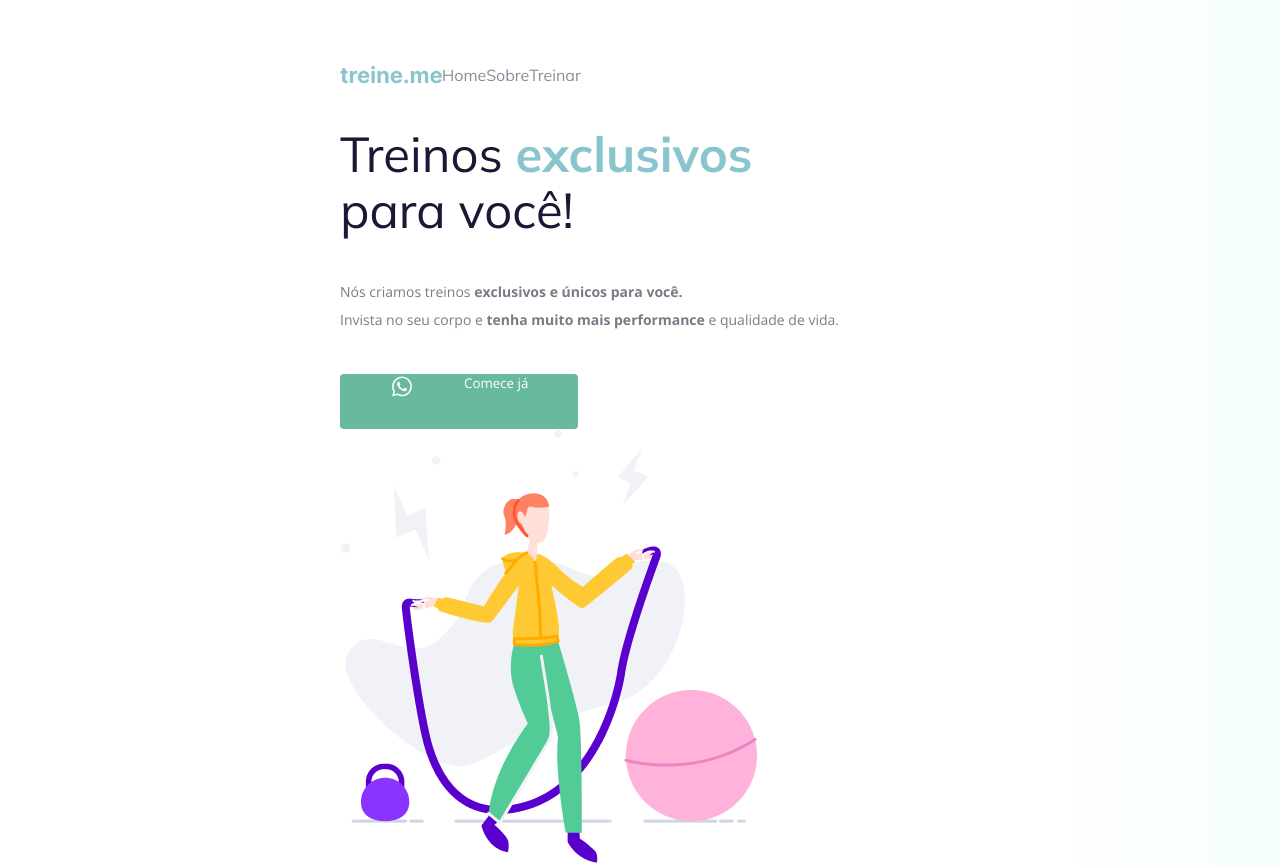
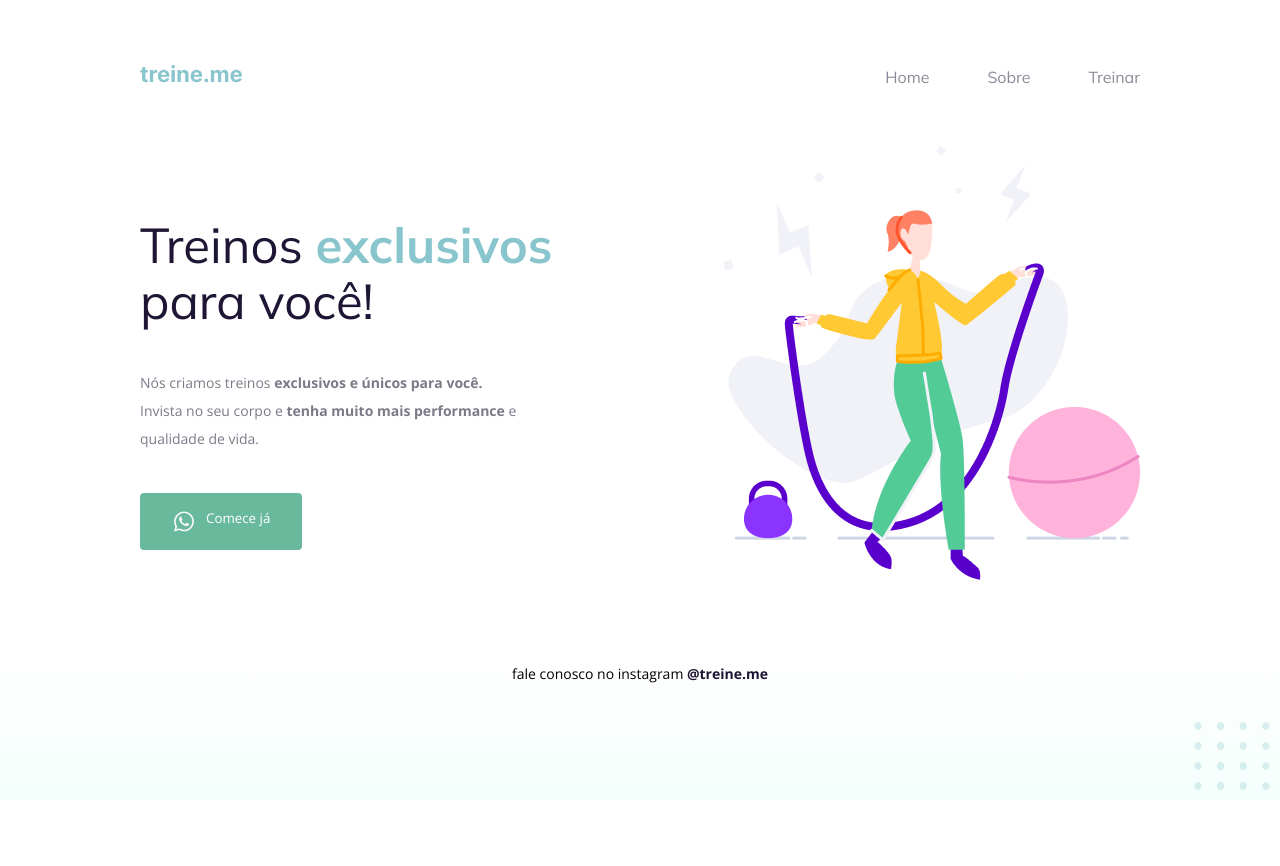
Before and after one commit to Gilmar-Viriato/projeto02ex, a plain HTML site: page index.html in a window 1280 px wide. Shown: the top 866 px of the page. After the commit the page ends 800 px from the top, so only its background shows below. Drawn offline with nearby package versions, Linux system fonts and the light colour scheme.

Commit message:
Changes to be committed: 	modified:   index.html 	modified:   style.css

```diff
--- a/index.html
+++ b/index.html
@@ -1,12 +1,14 @@
-<html lang="pt-br"><head>
+<!DOCTYPE html>
+<html lang="pt-br">
+  <head>
     <link rel="preconnect" href="https://fonts.googleapis.com">
-  <link rel="preconnect" href="https://fonts.gstatic.com" crossorigin="">
+    <link rel="preconnect" href="https://fonts.gstatic.com" crossorigin>
 
-  <meta charset="UTF-8">
-  <meta name="viewport" content="width=device-width, initial-scale=1.0">
+    <meta charset="UTF-8" />
+    <meta name="viewport" content="width=device-width, initial-scale=1.0" />
     <title>Treine me</title>
 
-  <link href="https://fonts.googleapis.com/css2?family=Mulish:wght@400;700&amp;family=Open+Sans:wght@400;700&amp;display=swap" rel="stylesheet">
+    <link href="https://fonts.googleapis.com/css2?family=Mulish:wght@400;700&family=Open+Sans:wght@400;700&display=swap" rel="stylesheet">
 
     <link rel="stylesheet" href="style.css">
 
@@ -15,7 +17,7 @@
     <div class="page">
       <nav>
           <a id="logo" href="#">
-          <img src="images/logo.svg" alt="Treine.me">
+            <img src="images/logo.svg" alt="Treine.me" />
           </a>
           <ul>
             <li><a href="#">Home</a></li>
@@ -30,7 +32,7 @@
             <h1>Treinos <span>exclusivos</span> para você!</h1>
 
             <p>
-            Nós criamos treinos <strong>exclusivos e únicos para você.</strong><br>
+              Nós criamos treinos <strong>exclusivos e únicos para você.</strong></br>
               Invista no seu corpo e <strong>tenha muito mais performance</strong> e qualidade de vida.
             </p>
 
@@ -52,6 +54,5 @@
 
     <img id="balls" src="images/balls.svg" alt="Bolinhas decorativas verdes no canto inferior direito da página.">
 
-
-
-</body></html>
+  </body>
+</html>
--- a/style.css
+++ b/style.css
@@ -3,27 +3,35 @@ body {
 
     font-family: "Open Sans", sans-serif;
 
-  background: linear-gradient(90deg, rgb(227, 255, 248, 0) 82.08%, rgb(227, 255, 248, 0.38) 100%);
+    background: linear-gradient(180deg, rgb(227, 255, 248, 0) 82.08%, rgb(227, 255, 248, 0.38) 100%);
 
     min-height: 100vh;
   }
 
   .page {
-  width: 600px;
+    width: 1000px;
     margin: 0 auto;
     padding-top: 65px;
   }
 
   nav {
     display: flex;
-  justify-content: start;
+    justify-content: space-between;
     align-items: center;
+    margin-bottom: 58px;
+  }
 
-  margin-bottom: 15px;
+  main{
+
+    display: flex;
+    align-items: center;
+    justify-content: space-between;
+
   }
 
   ul {
     display: flex;
+    gap: 58px;
     list-style: none;
     margin: 0;
     padding: 0;
@@ -43,8 +51,8 @@ ul li a:hover {
     opacity: 1;
   }
 
-h1,
-ul {
+
+  ul, h1 {
     font-family: "Mulish", sans-serif;
   }
 
@@ -68,6 +76,7 @@ section p {
     line-height: 28px;
     color: #7d7987;
 
+    width: 438px;
     margin: 40px 0;
   }
 
@@ -77,11 +86,11 @@ button {
 
     background: #69B99D;
     border: 0;
-  padding: 0 50px 30px;
+    padding: 16px 32px 16px;
 
     display: flex;
-  justify-content: space-around;
-  gap: 50px;
+    justify-content: center;
+    gap: 10px;
 
     border-radius: 4px;
 
@@ -106,6 +115,7 @@ footer a {
   }
 
   #balls {
+    position: fixed;
     bottom: 0;
     right: 0;
   }
```
Lines whose indentation alone changed are shown as unchanged.
